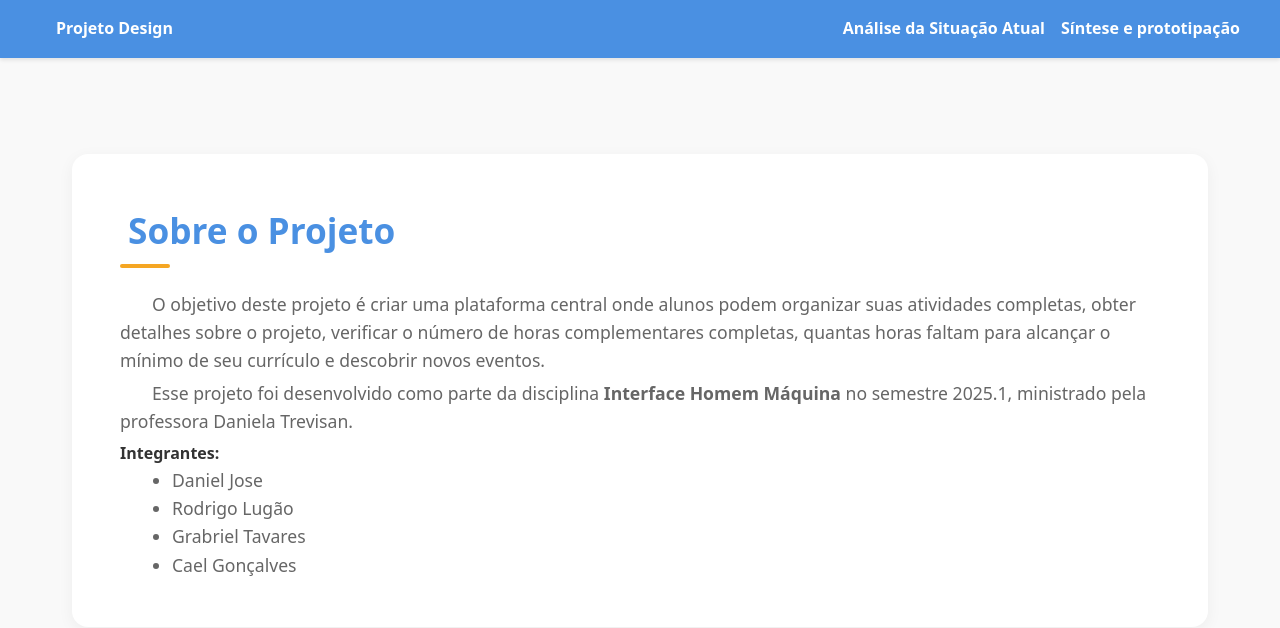
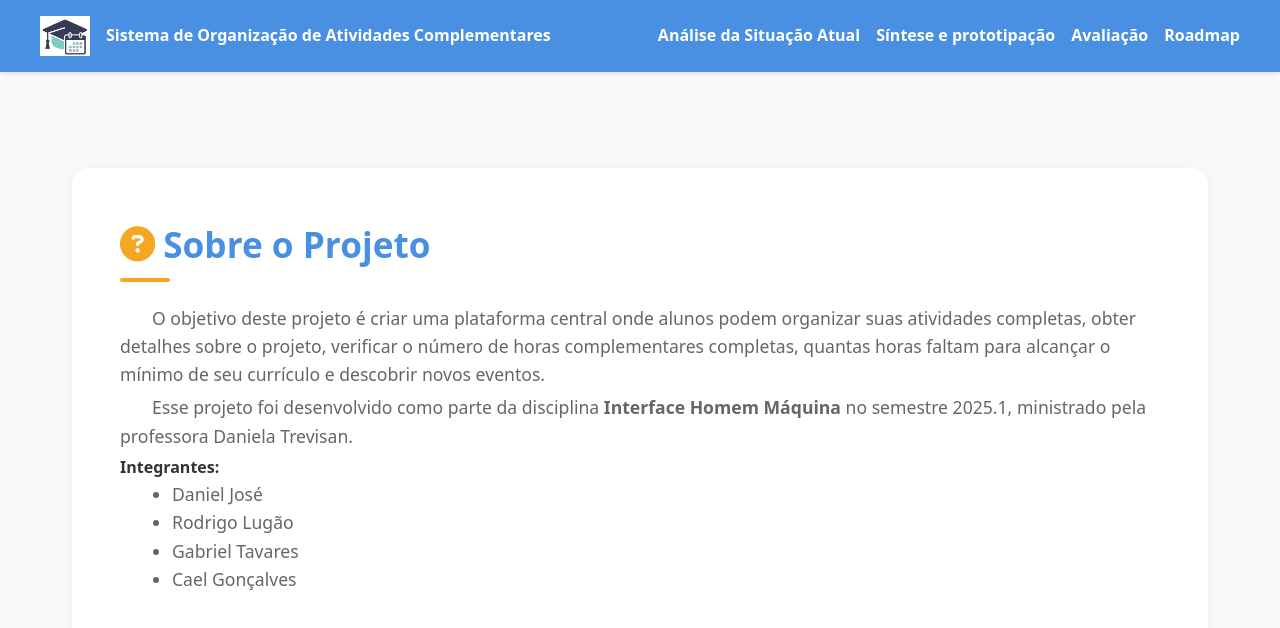
Before and after one commit to Soljaa/portifolio-ihm, a Vue app: page / in a window 1280 px wide. Shown: the top 628 px of the page. Built offline with nearby package versions, Linux system fonts and the light colour scheme.

Commit message:
minor fixes, logo and icons

```diff
--- a/src/components/HeaderNav.vue
+++ b/src/components/HeaderNav.vue
@@ -1,14 +1,19 @@
 <template>
   <header>
     <nav class="header-nav">
-        <div><strong><a :href="'#' + indexPath ">Projeto Design</a></strong></div>
+      <div style="align-items: center; display: flex;"><img width="50px" src="@/assets/images/soac-logo.png"><strong><a :href="'#' + indexPath ">Sistema de Organização de Atividades Complementares</a></strong></div>
       <div class="nav-items-container">
-
         <div class="nav-item-wrapper" >
           <a :href="'#' + firstPath">Análise da Situação Atual</a>
         </div>
         <div class="nav-item-wrapper">
           <a :href="'#' + secondPath">Síntese e prototipação</a>
+        </div>
+        <div class="nav-item-wrapper">
+          <a :href="'#' + thirdPath">Avaliação</a>
+        </div>
+        <div class="nav-item-wrapper">
+          <a :href="'#' + roadmap">Roadmap</a>
         </div>
       </div>
     </nav>
@@ -19,7 +24,7 @@
 
   export default{
       name: 'HeaderNav',
-      props: ['indexPath', 'firstPath', 'secondPath']
+      props: ['indexPath', 'firstPath', 'secondPath', 'thirdPath', 'roadmap']
   }
 
 </script>
--- a/src/components/SectionComponent.vue
+++ b/src/components/SectionComponent.vue
@@ -1,8 +1,8 @@
 <template>
 
-<section id="{{ idname }}">
+<section :id="idname">
     <div class="section-bg">
-        <h2><i class="fas {{icon}}"></i> {{ title }}</h2>
+        <h2><i :class="['fas', icon]"></i> {{ title }}</h2>
 
         <slot>
 
--- a/src/components/StaticSections/SectionPrincipal.vue
+++ b/src/components/StaticSections/SectionPrincipal.vue
@@ -12,9 +12,9 @@
 
           <strong>Integrantes: </strong>
           <ul style="margin-left: 5%;">
-            <li>Daniel Jose</li>
+            <li>Daniel José</li>
             <li>Rodrigo Lugão</li>
-            <li>Grabriel Tavares</li>
+            <li>Gabriel Tavares</li>
             <li>Cael Gonçalves</li>
           </ul>
     </SectionComponent>
--- a/src/components/StaticSections/SectionPrototipo.vue
+++ b/src/components/StaticSections/SectionPrototipo.vue
@@ -1,6 +1,6 @@
 <template>
     <SectionComponent title="Protótipo"
-                      icon="fa-decktop"
+                      icon="fa-code"
                       itemid="prototipo">
 
         <p>
--- a/src/components/StaticSections/SectionQuestionario.vue
+++ b/src/components/StaticSections/SectionQuestionario.vue
@@ -4,8 +4,8 @@
                       icon="fa-poll">
 
         <p>Formulário:</p>
-          <div v-html="iframe_formulario"></div>
-
+          <div style="display: flex; justify-content: center;" v-html="iframe_formulario"></div>
+            <br>
           <p>Resultados principais com visualização gráfica:</p>
           <div class="chart">
 
@@ -92,7 +92,7 @@ export default{
                 src="https://docs.google.com/spreadsheets/d/e/2PACX-1vT_g5Y1lEgJpftk-CUFb6PL-Bt4VhKGnC5NWNjc6qdhemv7ERRwTgbPkmR1M8ZacuC0ffStt1_yEBcG/pubchart?oid=374904570&amp;format=interactive"
             ></iframe>`,
             `<iframe
-                width="600"
+                width="1000"
                 height="371"
                 seamless
                 frameborder="0"
```
Also changed, not shown: src/assets/images/soac-logo.png (added). Lines whose indentation alone changed are shown as unchanged.
